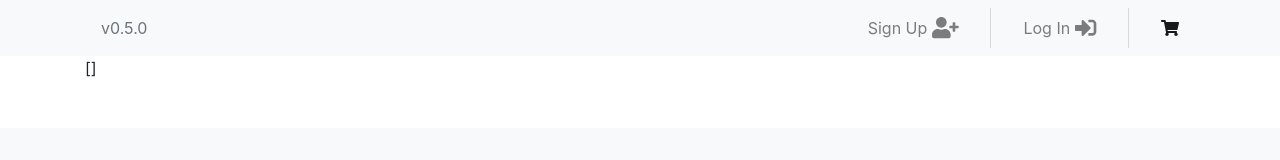
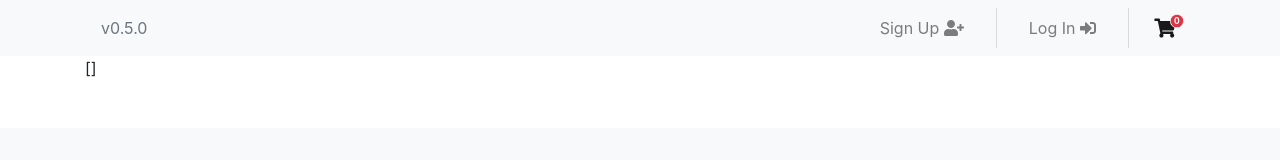
Before and after one commit to emm7494/ng-php-app, an Angular app: page /cart in a window 1280 px wide. Shown: the top 160 px of the page. Built offline with nearby package versions, Linux system fonts and the light colour scheme.

Commit message:
Added cart total badge.

```diff
--- /dev/null
+++ b/src/_custom.scss
@@ -0,0 +1,8 @@
+$enable-rounded: false;
+$modal-show-transform: scale(1);
+$modal-fade-transform: scale(0.5);
+$enable-responsive-font-sizes: true;
+$enable-deprecation-messages: true;
+$enable-gradients: true;
+$enable-shadows: true;
+$spacer: 1rem;
--- a/src/_variables.scss
+++ /dev/null
@@ -1,3 +0,0 @@
-$enable-rounded: false;
-$modal-show-transform: scale(1);
-$modal-fade-transform: scale(0.5);
--- a/src/app/app.component.ts
+++ b/src/app/app.component.ts
@@ -1,23 +1,8 @@
-import { Component, OnInit, AfterViewInit } from '@angular/core';
-import { AuthService } from './shared/services/auth/auth.service';
-import { Router } from '@angular/router';
+import { Component } from '@angular/core';
 
 @Component({
   selector: 'app-root',
   templateUrl: './app.component.html',
   styleUrls: ['./app.component.scss'],
 })
-export class AppComponent implements OnInit, AfterViewInit {
-  constructor(private authService: AuthService, private router: Router) {}
-
-  ngOnInit() {
-    this.authService.mountCurrentUser();
-    if (this.authService.currentUser.value) {
-      this.authService.setAutoLogoutTimer(
-        +this.authService.currentUser.value.jwtEXP * 1000 - new Date().getTime()
-      );
-    }
-  }
-
-  ngAfterViewInit() {}
-}
+export class AppComponent {}
--- a/src/app/components/header/header.component.html
+++ b/src/app/components/header/header.component.html
@@ -22,7 +22,7 @@
           <li class="nav-item mx-auto">
             <a routerLink="sign-up" routerLinkActive="active" class="nav-link">
               Sign Up
-              <fa-icon [icon]="faUserPlus" size="lg"></fa-icon>
+              <fa-icon [icon]="faUserPlus" size=""></fa-icon>
             </a>
           </li>
           <span
@@ -42,7 +42,7 @@
               [routerLink]="[{ outlets: { modal: ['login'] } }]"
             >
               Log In
-              <fa-icon [icon]="faSignInAlt" size="lg"></fa-icon>
+              <fa-icon [icon]="faSignInAlt" size=""></fa-icon>
             </a>
           </li>
           <span
@@ -69,8 +69,18 @@
           ></span>
         </ng-container>
         <li class="nav-item mr-sm-2 mx-auto">
-          <a routerLink="cart" routerLinkActive="active" class="nav-link">
-            <fa-icon [icon]="faShoppingCart" size="1x"></fa-icon>
+          <a
+            routerLink="cart"
+            routerLinkActive="active"
+            class="nav-link badge-container"
+          >
+            <fa-icon [icon]="faShoppingCart" size="" transform="grow-3 left-5">
+            </fa-icon>
+            <span
+              class="badge badge-pillz badge-danger rounded-circle border border-light"
+            >
+              {{ cartTotal }}</span
+            >
           </a>
         </li>
         <ng-container *ngIf="isAuthenticated">
@@ -80,7 +90,8 @@
               routerLinkActive="active"
               class="nav-link"
             >
-              <fa-icon [icon]="faUserCircle" size="lg"></fa-icon>
+              <fa-icon [icon]="faUserCircle" size="lg" transform="grow-1 up-1">
+              </fa-icon>
             </a>
           </li>
         </ng-container>
--- a/src/app/components/header/header.component.scss
+++ b/src/app/components/header/header.component.scss
@@ -1,3 +1,14 @@
 .dropdown:hover > .dropdown-menu {
   display: block;
 }
+
+.badge-container {
+  position: relative;
+}
+.badge {
+  position: absolute;
+  top: 8%;
+  right: 0;
+  transform: scale(0.7);
+  // background-color: transparent;
+}
--- a/src/app/components/header/header.component.ts
+++ b/src/app/components/header/header.component.ts
@@ -10,6 +10,7 @@ import {
 } from '@fortawesome/free-solid-svg-icons';
 import { Subscription } from 'rxjs';
 import { CurrentUser } from 'src/app/shared/models/user/user.model';
+import { CartService } from '../../shared/services/cart/cart.service';
 
 @Component({
   selector: 'app-header',
@@ -23,12 +24,19 @@ export class HeaderComponent implements OnInit, OnDestroy {
   faUserPlus = faUserPlus;
   faSignOutAlt = faSignOutAlt;
   isAuthenticated = false;
+  cartTotal: number;
   private currentUserSubscription: Subscription;
   @ViewChild('loginAnchor') loginAnchor;
 
-  constructor(private authService: AuthService) {}
+  constructor(
+    private authService: AuthService,
+    private cartService: CartService
+  ) {}
 
   ngOnInit(): void {
+    this.cartService.cartTotal.subscribe((total: number) => {
+      this.cartTotal = total;
+    });
     this.currentUserSubscription = this.authService.currentUser.subscribe(
       (user: CurrentUser) => {
         this.isAuthenticated = !!user;
--- a/src/app/shared/components/modal/modal/modal.component.html
+++ b/src/app/shared/components/modal/modal/modal.component.html
@@ -40,8 +40,8 @@
 </div>
 <ng-template #spinnerTemplate>
   <div class="d-flex justify-content-center align-items-center flex-column">
-    <div class="d-inline-block h2 pb-4 text-muted">Please wait...</div>
-    <div class="spinner-border" role="status">
+    <div class="d-inline-block h2 pb-4 text-secondary">Please wait...</div>
+    <div class="spinner-grow text-secondary" role="status">
       <span class="sr-only">Loading...</span>
     </div>
   </div>
--- a/src/app/shared/services/auth/auth.service.ts
+++ b/src/app/shared/services/auth/auth.service.ts
@@ -21,7 +21,14 @@ export class AuthService {
     private router: Router,
     private cartService: CartService,
     private storageService: StorageService
-  ) {}
+  ) {
+    this.mountCurrentUser();
+    if (this.currentUser.value) {
+      this.setAutoLogoutTimer(
+        +this.currentUser.value.jwtEXP * 1000 - new Date().getTime()
+      );
+    }
+  }
   signUp(firstname: string, lastname: string, email: string, password: string) {
     return this.http
       .post<AuthResponseData>('http://localhost:4000/api/post_signup_user', {
--- a/src/app/shared/services/cart/cart.service.ts
+++ b/src/app/shared/services/cart/cart.service.ts
@@ -1,7 +1,7 @@
 import { Injectable } from '@angular/core';
 import { HttpClient, HttpErrorResponse } from '@angular/common/http';
 import { catchError } from 'rxjs/operators';
-import { throwError } from 'rxjs';
+import { throwError, BehaviorSubject } from 'rxjs';
 import { CartItem } from 'src/app/shared/models/cart/cart-item.model';
 import { StorageService } from '../storage/storage.service';
 
@@ -9,10 +9,13 @@ import { StorageService } from '../storage/storage.service';
   providedIn: 'root',
 })
 export class CartService {
+  cartTotal = new BehaviorSubject<number>(0);
   constructor(
     private http: HttpClient,
     private storageService: StorageService
-  ) {}
+  ) {
+    this.mountCartTotal();
+  }
   getUserCart() {
     return this.http
       .get<CartItem[]>('http://localhost:4000/api/get_user_cart')
@@ -63,8 +66,12 @@ export class CartService {
 
   setCartItems(items: CartItem[]) {
     this.storageService.cartItems = items;
+    this.mountCartTotal();
   }
   private handleError(errorRes: HttpErrorResponse) {
     return throwError(errorRes);
   }
+  mountCartTotal() {
+    this.cartTotal.next(this.getCartItems().length);
+  }
 }
--- a/src/styles.scss
+++ b/src/styles.scss
@@ -1,3 +1,3 @@
 /* You can add global styles to this file, and also import other style files */
-@import "variables.scss";
+@import "custom.scss";
 @import "~bootstrap/scss/bootstrap";
```
Also changed, not shown: 1 other file (tests, documents, lock files or other folders).
